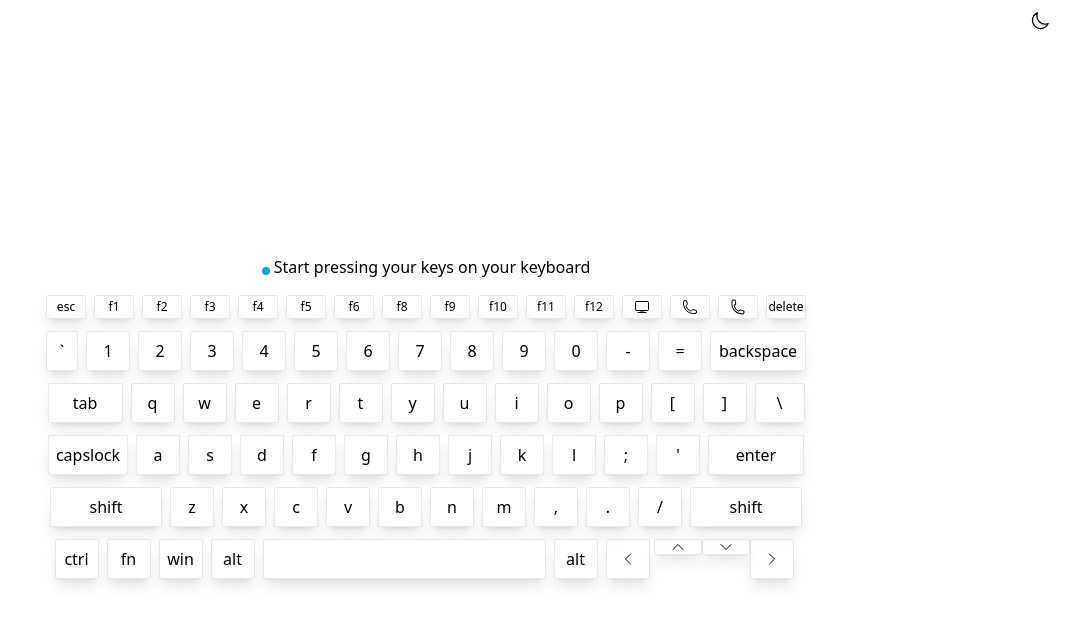
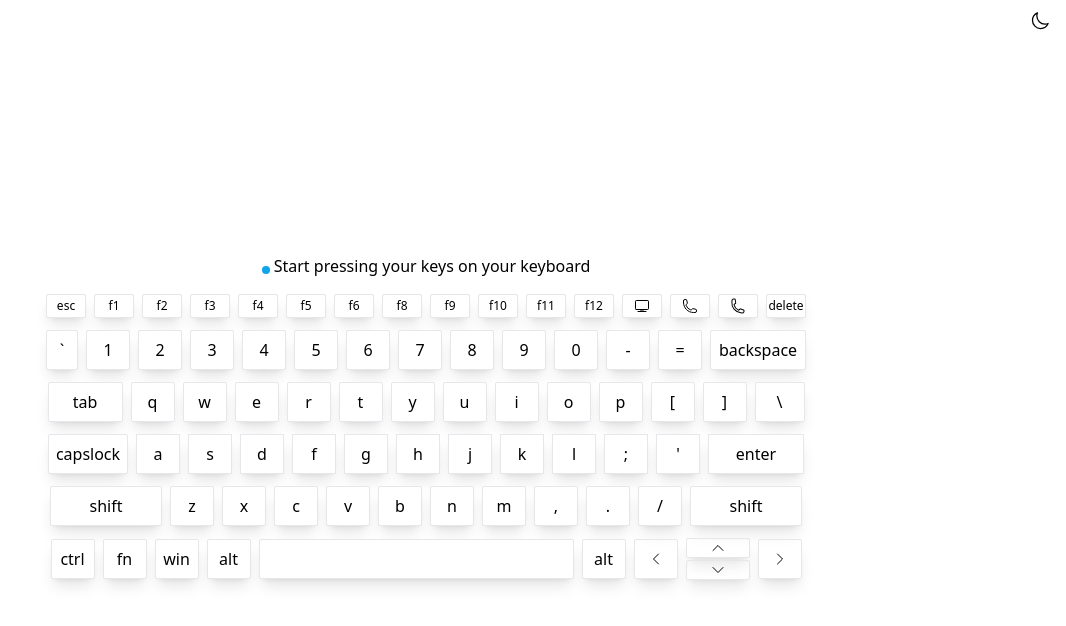
Before and after one commit to aziz-codes/react-keyboard-tester, a React (Vite) app: page / in a window 1280 px wide. Shown: the top 626 px of the page, without its empty margins (214-1280 px from the left). Built offline with nearby package versions, Linux system fonts and the light colour scheme.

Commit message:
added navigation buttons

```diff
--- a/src/components/Keyboard.jsx
+++ b/src/components/Keyboard.jsx
@@ -63,7 +63,6 @@ const Keyboard = () => {
         <div className="flex gap-2 items-center">
           {firstRow.map((btn, index) => (
             <button
-              disabled
               className={`h-6 w-10 border rounded-sm shadow-lg text-xs text-center flex justify-center items-center ${
                 btn.isPressed ? activeBtn : nonActiveBtn
               }`}
@@ -155,7 +154,7 @@ const Keyboard = () => {
               className={`${
                 btn.isPressed ? activeBtn : nonActiveBtn
               } h-10 w-11 rounded-sm flex justify-center shadow-lg items-center border ${
-                index === 4 && "w-[283px]"
+                index === 4 && "w-[315px]"
               }`}
             >
               {btn.label}
@@ -163,7 +162,7 @@ const Keyboard = () => {
           ))}
 
           {/* navigation keys.. */}
-          <div className="grid grid-cols-4">
+          {/* <div className="grid grid-cols-4">
             {navigationKeys.map((btn, i) =>
               i === 1 || i === 2 ? (
                 <button
@@ -181,7 +180,25 @@ const Keyboard = () => {
                 </button>
               )
             )}
+          </div> */}
+          <button
+            className={`shadow-lg border rounded-sm flex justify-center items-center w-11 h-10`}
+          >
+            {navigationKeys[0].label}
+          </button>
+          <div className="flex flex-col gap-[2px]">
+            <button className="h-5 w-16 shadow-lg border rounded-sm flex justify-center items-center">
+              {navigationKeys[1].label}
+            </button>
+            <button className="h-5 w-16 shadow-lg border rounded-sm flex justify-center items-center">
+              {navigationKeys[2].label}
+            </button>
           </div>
+          <button
+            className={`shadow-lg border rounded-sm flex justify-center items-center w-11 h-10`}
+          >
+            {navigationKeys[3].label}
+          </button>
           {/* end of navigation keys */}
         </div>
         {/* end of last row */}
```
